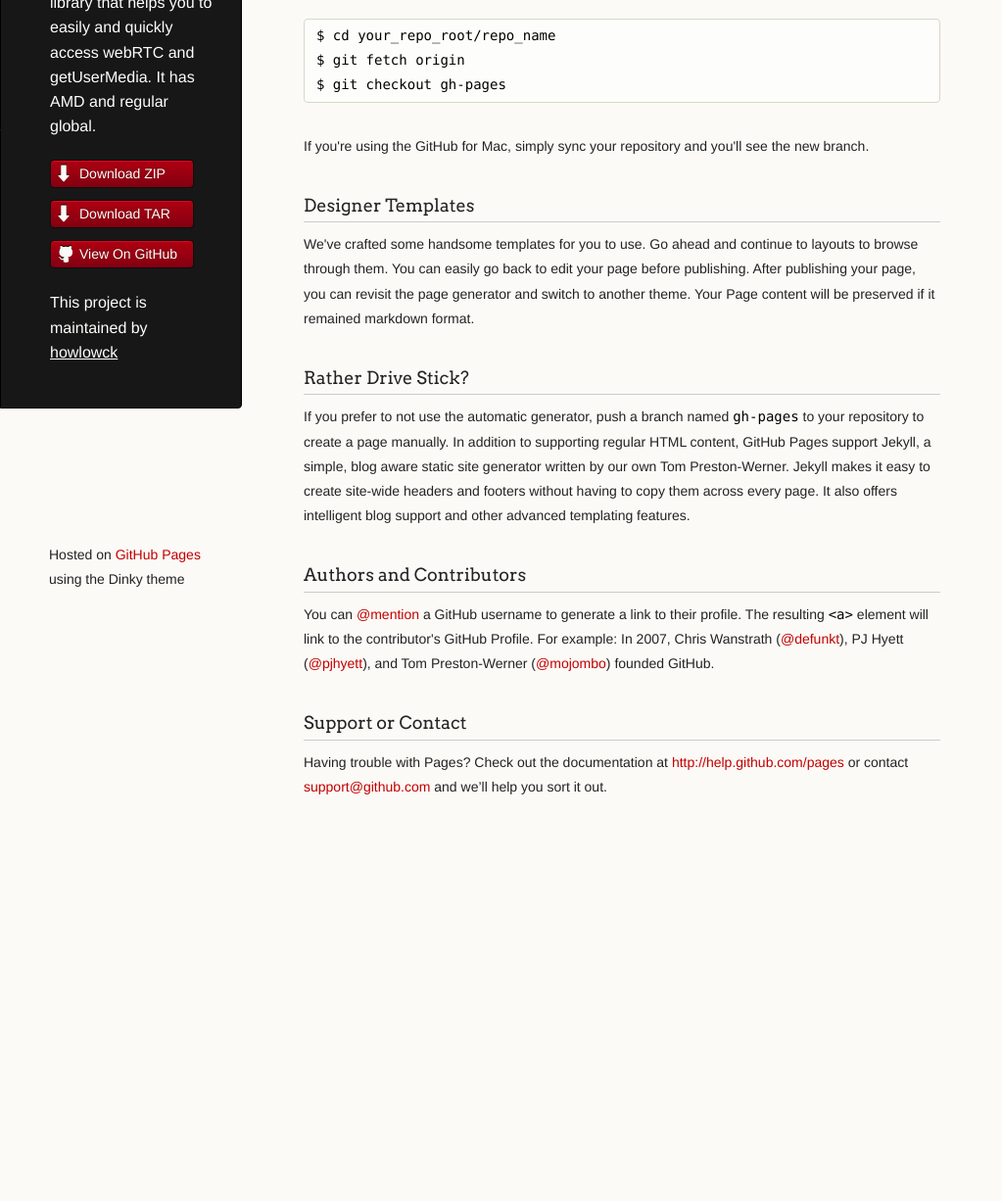
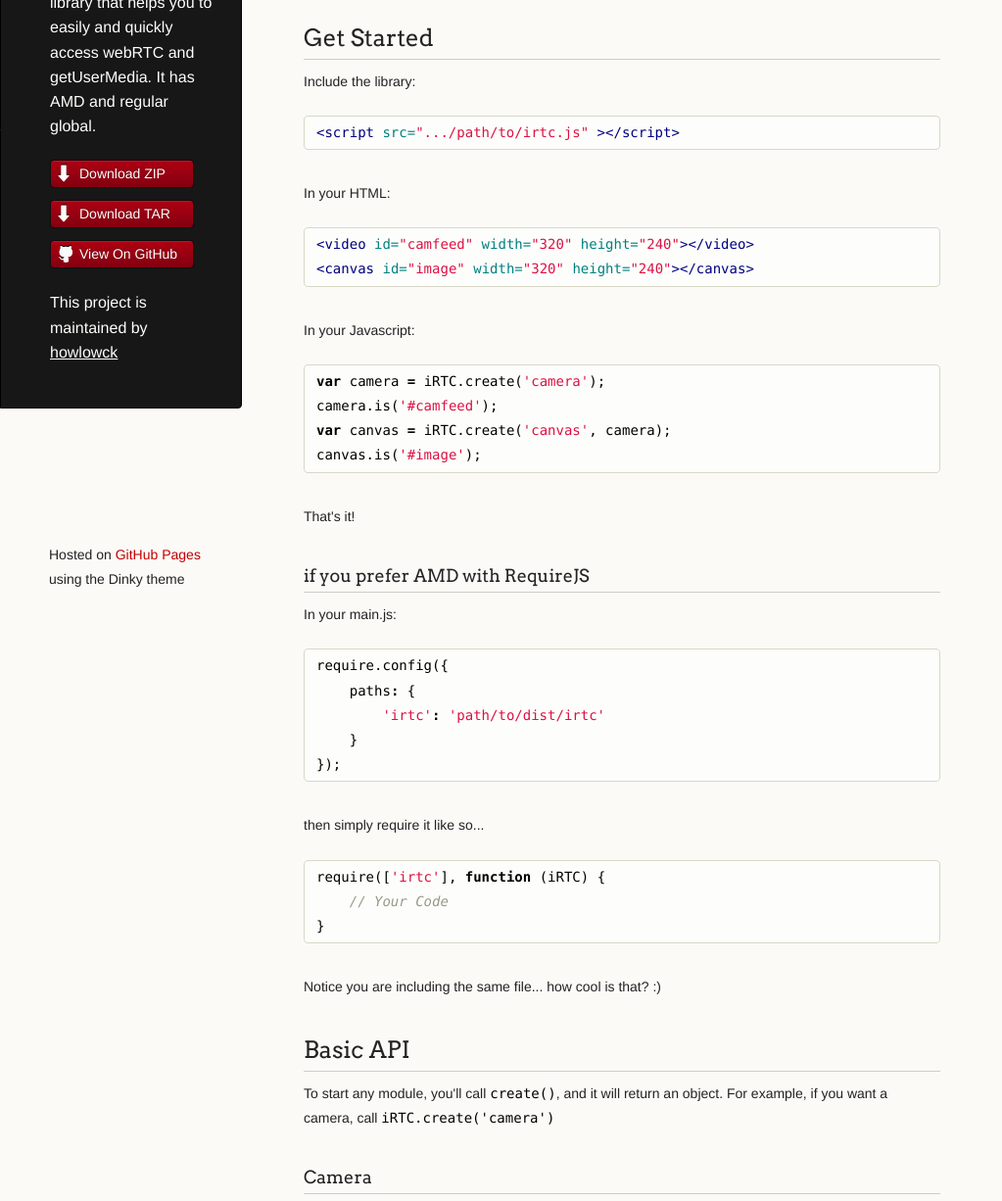
Before and after one commit to howlowck/GlassesJS, a plain HTML site: page index.html in a window 1280 px wide. Shown: the part 164-1390 px from the top of the page at 98% size, without its empty margins (0-1023 px from the left). Before the commit the page ends 1052 px from the top, so only its background shows below. Drawn offline with Linux system fonts and the light colour scheme.

```diff
--- a/index.html
+++ b/index.html
@@ -30,37 +30,100 @@
 
       </header>
       <section>
-        <h3>
-<a name="welcome-to-github-pages" class="anchor" href="#welcome-to-github-pages"><span class="octicon octicon-link"></span></a>Welcome to GitHub Pages.</h3>
+        <h1>
+<a name="irtc" class="anchor" href="#irtc"><span class="octicon octicon-link"></span></a>iRTC</h1>
 
-<p>This automatic page generator is the easiest way to create beautiful pages for all of your projects. Author your page content here using GitHub Flavored Markdown, select a template crafted by a designer, and publish. After your page is generated, you can check out the new branch:</p>
+<p>iRTC is a wrapper library that helps you to easily and quickly access webRTC and getUserMedia.  It has AMD and regular global.</p>
 
-<pre><code>$ cd your_repo_root/repo_name
-$ git fetch origin
-$ git checkout gh-pages
-</code></pre>
+<h2>
+<a name="get-started" class="anchor" href="#get-started"><span class="octicon octicon-link"></span></a>Get Started</h2>
 
-<p>If you're using the GitHub for Mac, simply sync your repository and you'll see the new branch.</p>
+<p>Include the library:</p>
+
+<div class="highlight"><pre><span class="nt">&lt;script </span><span class="na">src=</span><span class="s">".../path/to/irtc.js"</span> <span class="nt">&gt;&lt;/script&gt;</span>
+</pre></div>
+
+<p>In your HTML:</p>
+
+<div class="highlight"><pre><span class="nt">&lt;video</span> <span class="na">id=</span><span class="s">"camfeed"</span> <span class="na">width=</span><span class="s">"320"</span> <span class="na">height=</span><span class="s">"240"</span><span class="nt">&gt;&lt;/video&gt;</span>
+<span class="nt">&lt;canvas</span> <span class="na">id=</span><span class="s">"image"</span> <span class="na">width=</span><span class="s">"320"</span> <span class="na">height=</span><span class="s">"240"</span><span class="nt">&gt;&lt;/canvas&gt;</span>
+</pre></div>
+
+<p>In your Javascript:</p>
+
+<div class="highlight"><pre><span class="kd">var</span> <span class="nx">camera</span> <span class="o">=</span> <span class="nx">iRTC</span><span class="p">.</span><span class="nx">create</span><span class="p">(</span><span class="s1">'camera'</span><span class="p">);</span>
+<span class="nx">camera</span><span class="p">.</span><span class="nx">is</span><span class="p">(</span><span class="s1">'#camfeed'</span><span class="p">);</span>
+<span class="kd">var</span> <span class="nx">canvas</span> <span class="o">=</span> <span class="nx">iRTC</span><span class="p">.</span><span class="nx">create</span><span class="p">(</span><span class="s1">'canvas'</span><span class="p">,</span> <span class="nx">camera</span><span class="p">);</span>
+<span class="nx">canvas</span><span class="p">.</span><span class="nx">is</span><span class="p">(</span><span class="s1">'#image'</span><span class="p">);</span>
+</pre></div>
+
+<p>That's it!</p>
 
 <h3>
-<a name="designer-templates" class="anchor" href="#designer-templates"><span class="octicon octicon-link"></span></a>Designer Templates</h3>
+<a name="if-you-prefer-amd-with-requirejs" class="anchor" href="#if-you-prefer-amd-with-requirejs"><span class="octicon octicon-link"></span></a>if you prefer AMD with RequireJS</h3>
 
-<p>We've crafted some handsome templates for you to use. Go ahead and continue to layouts to browse through them. You can easily go back to edit your page before publishing. After publishing your page, you can revisit the page generator and switch to another theme. Your Page content will be preserved if it remained markdown format.</p>
+<p>In your main.js:</p>
+
+<div class="highlight"><pre><span class="nx">require</span><span class="p">.</span><span class="nx">config</span><span class="p">({</span>
+    <span class="nx">paths</span><span class="o">:</span> <span class="p">{</span>
+        <span class="s1">'irtc'</span><span class="o">:</span> <span class="s1">'path/to/dist/irtc'</span>
+    <span class="p">}</span>
+<span class="p">});</span>
+</pre></div>
+
+<p>then simply require it like so...</p>
+
+<div class="highlight"><pre><span class="nx">require</span><span class="p">([</span><span class="s1">'irtc'</span><span class="p">],</span> <span class="kd">function</span> <span class="p">(</span><span class="nx">iRTC</span><span class="p">)</span> <span class="p">{</span>
+    <span class="c1">// Your Code</span>
+<span class="p">}</span>
+</pre></div>
+
+<p>Notice you are including the same file... how cool is that? :)</p>
+
+<h2>
+<a name="basic-api" class="anchor" href="#basic-api"><span class="octicon octicon-link"></span></a>Basic API</h2>
+
+<p>To start any module, you'll call <code>create()</code>, and it will return an object.  For example, if you want a camera, call <code>iRTC.create('camera')</code></p>
 
 <h3>
-<a name="rather-drive-stick" class="anchor" href="#rather-drive-stick"><span class="octicon octicon-link"></span></a>Rather Drive Stick?</h3>
+<a name="camera" class="anchor" href="#camera"><span class="octicon octicon-link"></span></a>Camera</h3>
 
-<p>If you prefer to not use the automatic generator, push a branch named <code>gh-pages</code> to your repository to create a page manually. In addition to supporting regular HTML content, GitHub Pages support Jekyll, a simple, blog aware static site generator written by our own Tom Preston-Werner. Jekyll makes it easy to create site-wide headers and footers without having to copy them across every page. It also offers intelligent blog support and other advanced templating features.</p>
+<p>Camera also includes the video element.  </p>
+
+<h4>
+<a name="cameraisselector" class="anchor" href="#cameraisselector"><span class="octicon octicon-link"></span></a>Camera.is(selector)</h4>
+
+<p>So, if you have a DOM <code>&lt;video id="cam" width="320" height="240"&gt;&lt;/video&gt;</code>.
+You just have to call </p>
+
+<div class="highlight"><pre><span class="kd">var</span> <span class="nx">camera</span> <span class="o">=</span> <span class="nx">iRTC</span><span class="p">.</span><span class="nx">create</span><span class="p">(</span><span class="s1">'camera'</span><span class="p">).</span><span class="nx">is</span><span class="p">(</span><span class="s2">"#cam"</span><span class="p">);</span>
+</pre></div>
+
+<p>to start the camera and see the feed in the video element.</p>
+
+<h4>
+<a name="cameragetstream" class="anchor" href="#cameragetstream"><span class="octicon octicon-link"></span></a>Camera.getStream()</h4>
+
+<p>Once you have the getUserMedia, you can get the stream using this method.</p>
 
 <h3>
-<a name="authors-and-contributors" class="anchor" href="#authors-and-contributors"><span class="octicon octicon-link"></span></a>Authors and Contributors</h3>
+<a name="canvas" class="anchor" href="#canvas"><span class="octicon octicon-link"></span></a>Canvas</h3>
 
-<p>You can <a href="https://github.com/blog/821" class="user-mention">@mention</a> a GitHub username to generate a link to their profile. The resulting <code>&lt;a&gt;</code> element will link to the contributor's GitHub Profile. For example: In 2007, Chris Wanstrath (<a href="https://github.com/defunkt" class="user-mention">@defunkt</a>), PJ Hyett (<a href="https://github.com/pjhyett" class="user-mention">@pjhyett</a>), and Tom Preston-Werner (<a href="https://github.com/mojombo" class="user-mention">@mojombo</a>) founded GitHub.</p>
+<p>With canvas, you gain access to the pixel level details neccessary for more advanced image manipulation</p>
 
-<h3>
-<a name="support-or-contact" class="anchor" href="#support-or-contact"><span class="octicon octicon-link"></span></a>Support or Contact</h3>
+<h4>
+<a name="canvasisselector-connection" class="anchor" href="#canvasisselector-connection"><span class="octicon octicon-link"></span></a>Canvas.is(selector, connection)</h4>
 
-<p>Having trouble with Pages? Check out the documentation at <a href="http://help.github.com/pages">http://help.github.com/pages</a> or contact <a href="mailto:support@github.com">support@github.com</a> and we’ll help you sort it out.</p>
+<p>To specify with camera you want to canvas to connect to, specify the connection like this... </p>
+
+<div class="highlight"><pre><span class="c1">// with a canvas id="image" and a camera iRTC object called 'cam'</span>
+<span class="kd">var</span> <span class="nx">canvas</span> <span class="o">=</span> <span class="nx">iRTC</span><span class="p">.</span><span class="nx">create</span><span class="p">(</span><span class="s1">'canvas'</span><span class="p">).</span><span class="nx">is</span><span class="p">(</span><span class="s1">'#image'</span><span class="p">,</span> <span class="nx">cam</span><span class="p">);</span>
+</pre></div>
+
+<h4>
+<a name="canvasgetimage" class="anchor" href="#canvasgetimage"><span class="octicon octicon-link"></span></a>Canvas.getImage()</h4>
+
+<p>Once you have the canvas image, you can simply access the image data with this method.</p>
       </section>
       <footer>
         <p><small>Hosted on <a href="https://pages.github.com">GitHub Pages</a> using the Dinky theme</small></p>
```
Also changed, not shown: params.json (+1 -1 lines).
